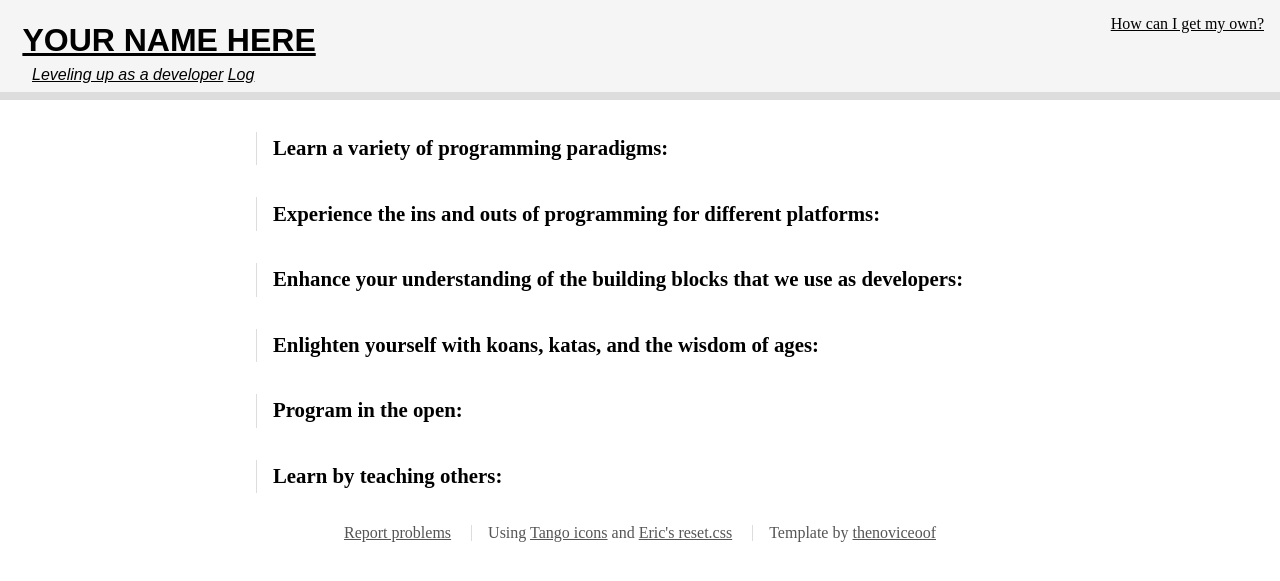
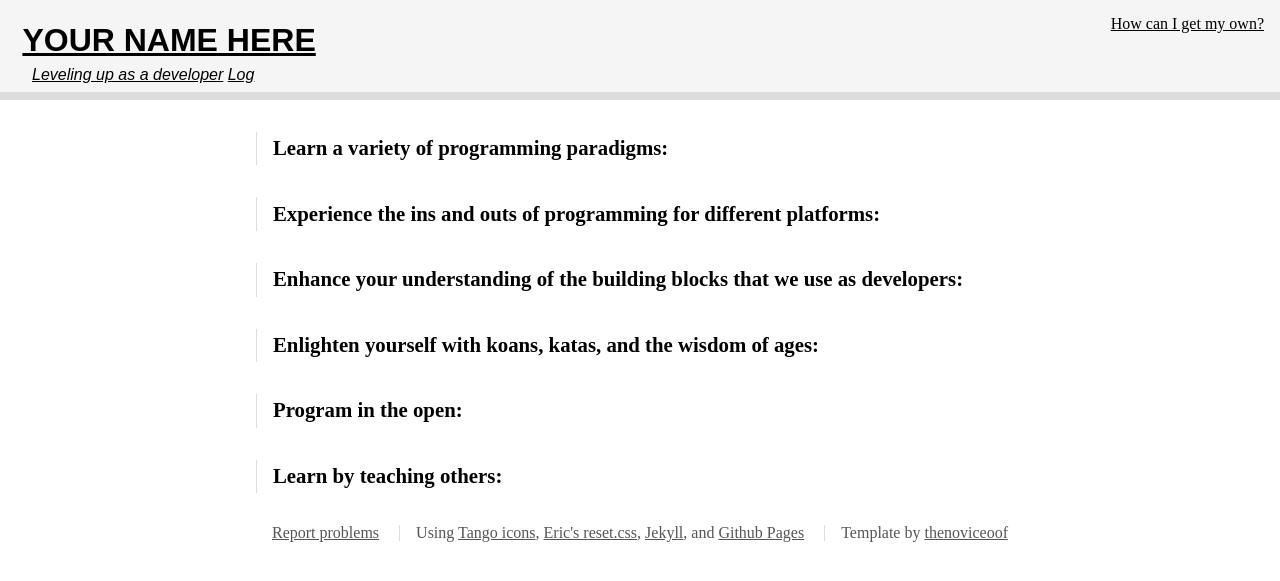
Before and after one commit to thenoviceoof/level-up, a Jekyll site: the page built from index.html, in a window 1280 px wide. Shown: the top 581 px of the page. Built offline with Jekyll 4.4.1, drawn with Linux system fonts in a browser that asks for light colours.

Commit message:
Filling out more attribution

```diff
--- a/_layouts/default.html
+++ b/_layouts/default.html
@@ -25,8 +25,10 @@
 	  <a href="https://github.com/thenoviceoof/level-up/issues">Report problems</a>
 	</li>
 	<li>
-	  Using <a href="http://tango.freedesktop.org/">Tango icons</a> and
-	  <a href="http://meyerweb.com/eric/tools/css/reset/">Eric's reset.css</a>
+	  Using <a href="http://tango.freedesktop.org/">Tango icons</a>,
+	  <a href="http://meyerweb.com/eric/tools/css/reset/">Eric's reset.css</a>,
+	  <a href="http://jekyllrb.com/">Jekyll</a>,
+	  and <a href="http://pages.github.com/">Github Pages</a>
 	</li>
 	<li>
 	  Template by <a href="http://thenoviceoof.com">thenoviceoof</a>
```
